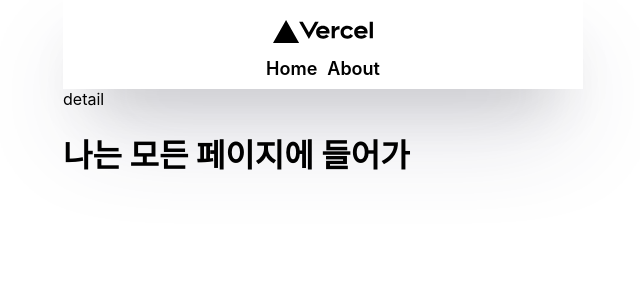
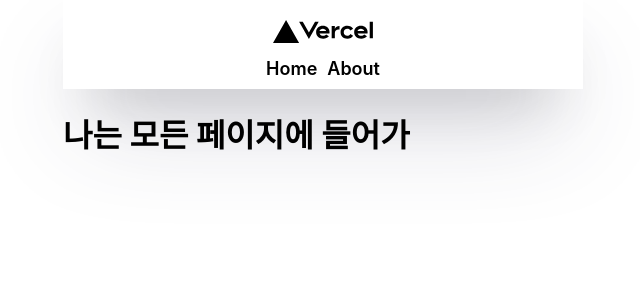
Before and after one commit to handy-o/next-begin, a Next.js app: page /movies/1 in a window 1280 px wide. Shown: the top 300 px of the page, without its empty margins (317-957 px from the left). Built offline with nearby package versions, Linux system fonts and the light colour scheme.

Commit message:
env에 "말고 '를 쓰면 오류가 안나나요

```diff
--- a/pages/movies/[id].js
+++ b/pages/movies/[id].js
@@ -1,8 +1,13 @@
 import { useRouter } from 'next/router';
+import Seo from '../components/Seo';
 
 export default function Detail() {
 	const router = useRouter();
 	console.log(router);
 
-	return 'detail';
+	return (
+		<Seo title='movie'>
+			<p>detail</p>
+		</Seo>
+	);
 }
```
Also changed, not shown: 1 other file (tests, documents, lock files or other folders).
